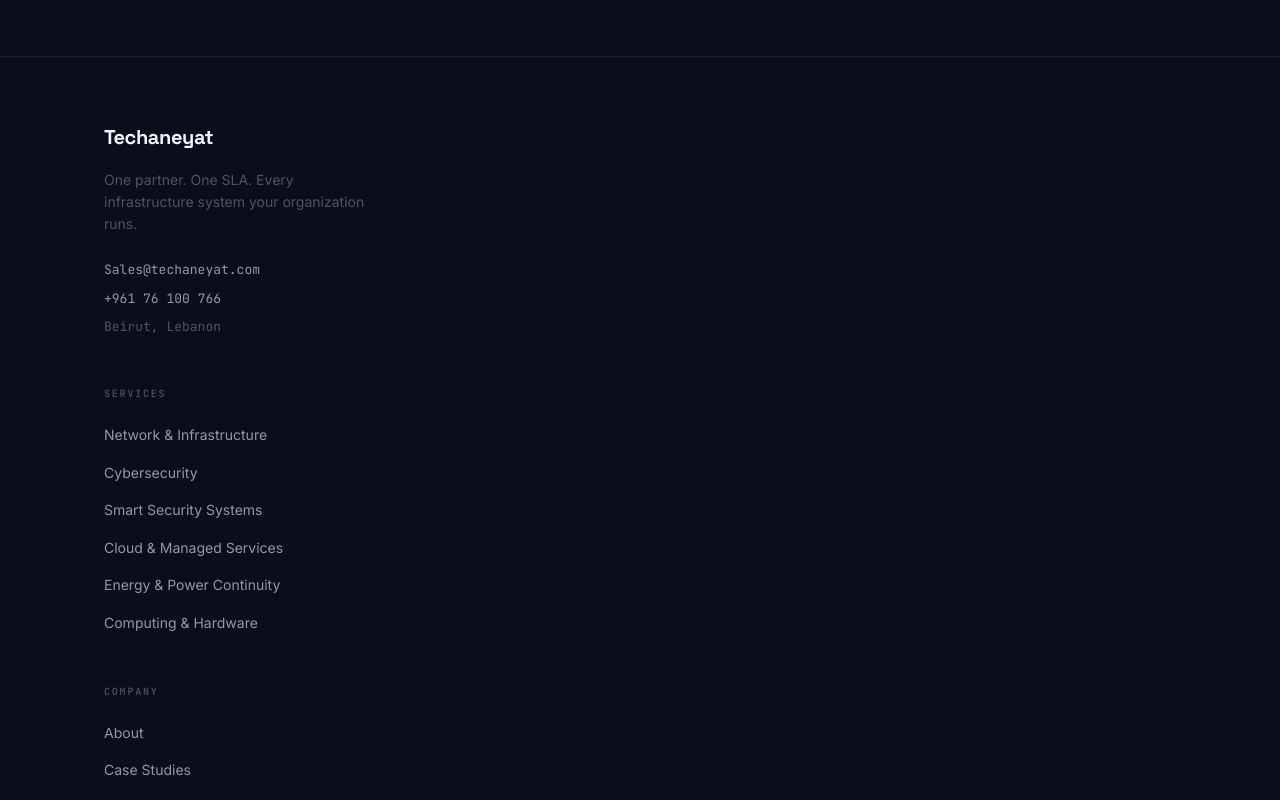
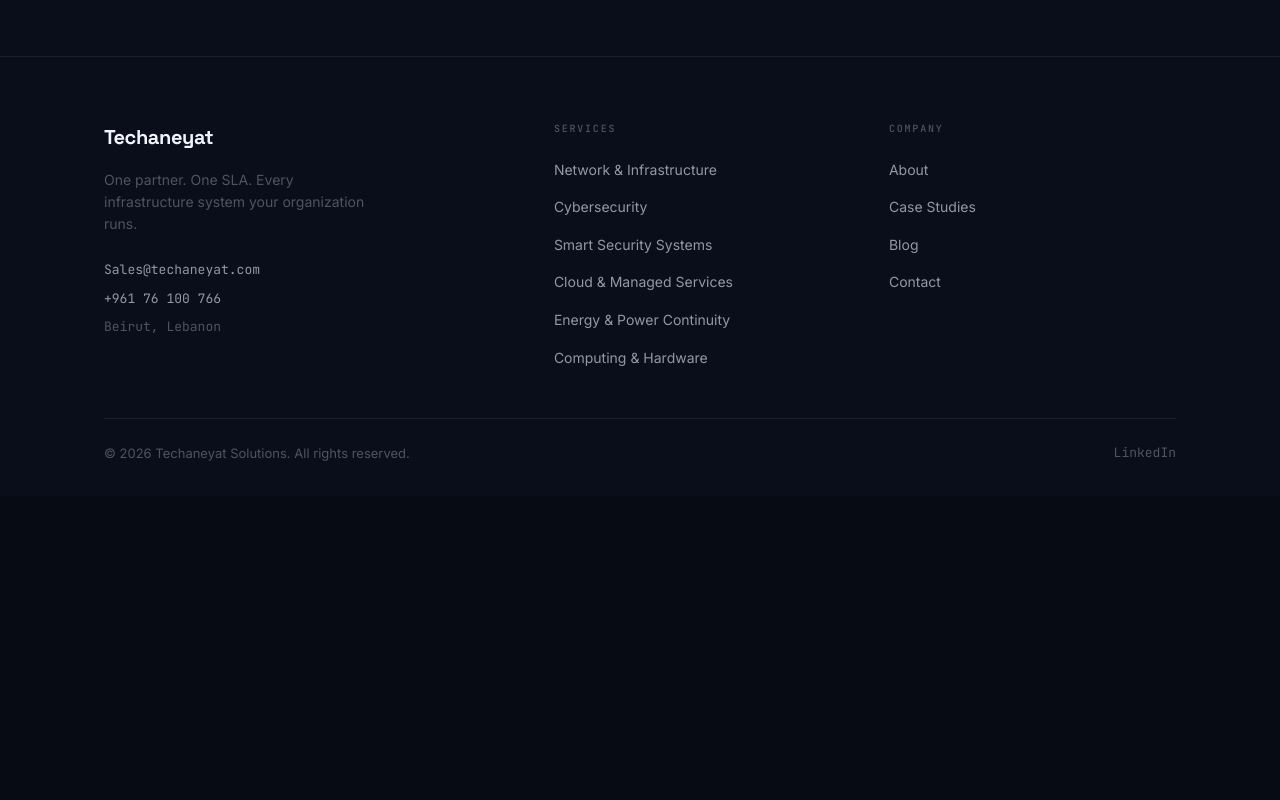
Before and after one commit to voxire/techaneyat, a Next.js app: page / in a window 1280 px wide. Shown: the part 6380-7180 px from the top of the page. After the commit the page ends 6876 px from the top, so only its background shows below. Built offline with nearby package versions, Linux system fonts and the light colour scheme.

Commit message:
Fix footer layout three-column, update copyright to 2026

```diff
--- a/app/components/Footer.tsx
+++ b/app/components/Footer.tsx
@@ -28,14 +28,7 @@
       }}
     >
       <div className="section-container">
-        <div
-          style={{
-            display: 'grid',
-            gridTemplateColumns: '1fr',
-            gap: '48px',
-            marginBottom: '48px',
-          }}
-        >
+        <div className="footer-grid">
           {/* Brand column */}
           <div>
             <Link
@@ -183,18 +176,9 @@
         </div>
 
         {/* Bottom bar */}
-        <div
-          style={{
-            borderTop: '1px solid var(--tn-border)',
-            paddingTop: '24px',
-            display: 'flex',
-            flexDirection: 'column',
-            gap: '12px',
-            alignItems: 'flex-start',
-          }}
-        >
+        <div className="footer-bottom">
           <p style={{ color: 'var(--tn-text-3)', fontSize: '13px' }}>
-            © 2025 Techaneyat Solutions. {isAr ? 'جميع الحقوق محفوظة.' : 'All rights reserved.'}
+            © 2026 Techaneyat Solutions. {isAr ? 'جميع الحقوق محفوظة.' : 'All rights reserved.'}
           </p>
           <a
             href="https://www.linkedin.com/company/techaneyat"
--- a/app/globals.css
+++ b/app/globals.css
@@ -214,6 +214,38 @@
   font-family: var(--tn-font-mono);
 }
 
+/* Footer — responsive 3-column grid */
+.footer-grid {
+  display: grid;
+  grid-template-columns: 1fr;
+  gap: 40px;
+  margin-bottom: 48px;
+}
+
+@media (min-width: 768px) {
+  .footer-grid {
+    grid-template-columns: 1.4fr 1fr 1fr;
+    gap: 48px;
+  }
+}
+
+/* Footer bottom bar — copyright + social */
+.footer-bottom {
+  border-top: 1px solid var(--tn-border);
+  padding-top: 24px;
+  display: flex;
+  flex-direction: column;
+  gap: 8px;
+}
+
+@media (min-width: 768px) {
+  .footer-bottom {
+    flex-direction: row;
+    justify-content: space-between;
+    align-items: center;
+  }
+}
+
 /* Contact page — info + form two-column layout */
 .contact-grid {
   display: grid;
--- a/messages/ar.json
+++ b/messages/ar.json
@@ -134,7 +134,7 @@
       "blog": "المدونة",
       "contact": "تواصل معنا"
     },
-    "copyright": "© 2025 تكنيات سوليوشنز. جميع الحقوق محفوظة.",
+    "copyright": "© 2026 تكنيات سوليوشنز. جميع الحقوق محفوظة.",
     "linkedin": "لينكد إن"
   },
   "blog": {
--- a/messages/en.json
+++ b/messages/en.json
@@ -134,7 +134,7 @@
       "blog": "Blog",
       "contact": "Contact"
     },
-    "copyright": "© 2025 Techaneyat Solutions. All rights reserved.",
+    "copyright": "© 2026 Techaneyat Solutions. All rights reserved.",
     "linkedin": "LinkedIn"
   },
   "blog": {
```
